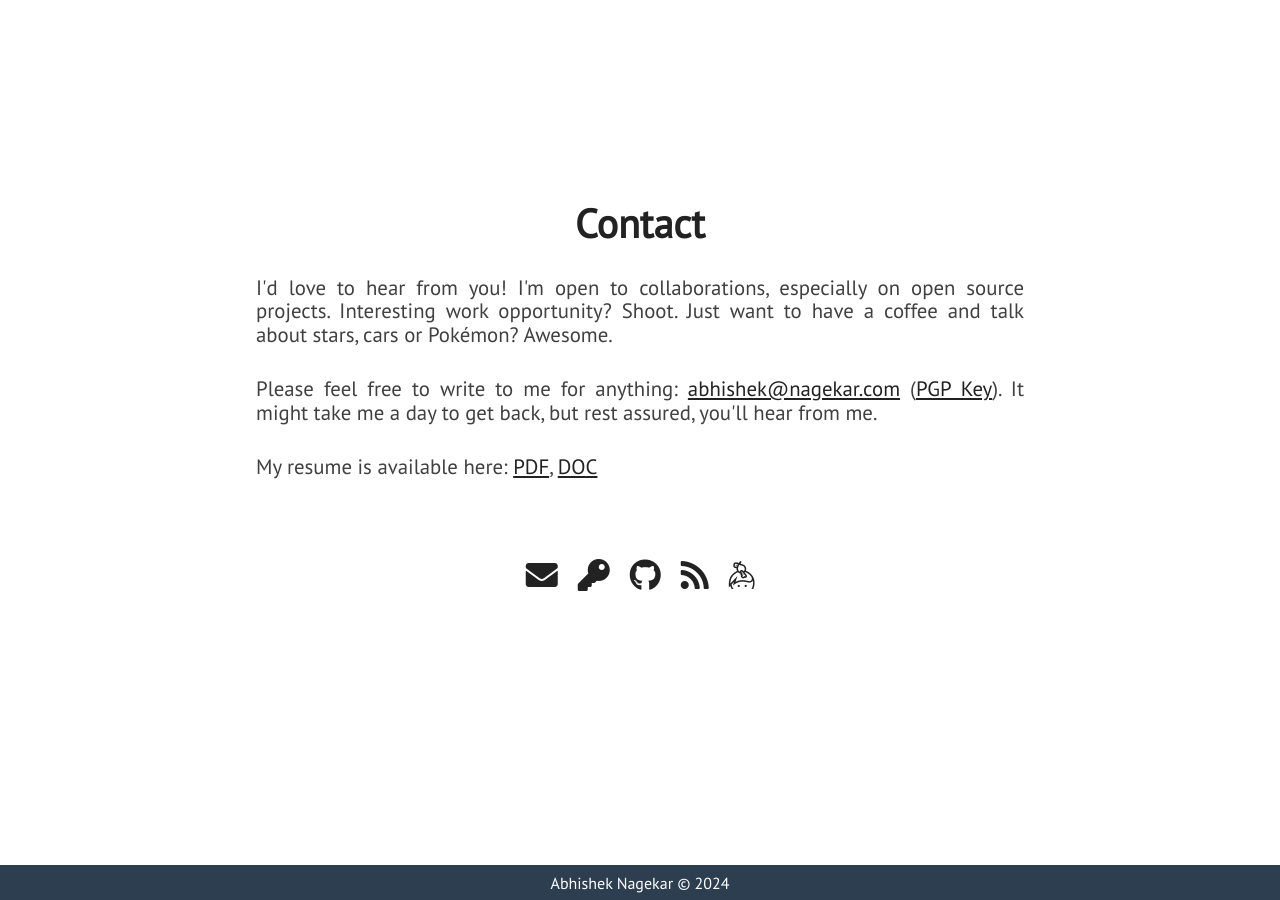
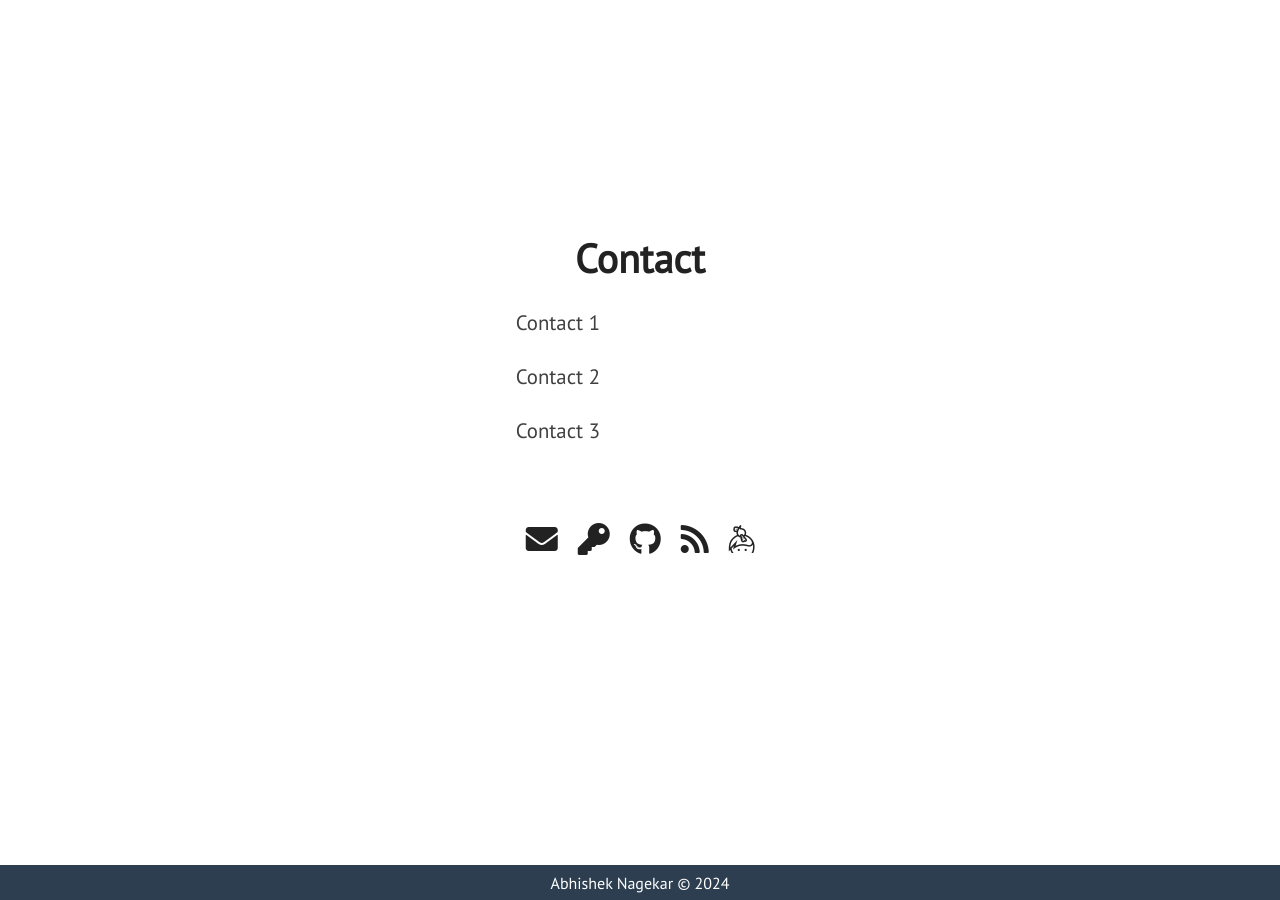
Before and after one commit to cmcabrera97/cmcabrera97.github.io, a Jekyll site: the page built from index.html, in a window 1280 px wide and 900 px high, scrolled down 5081 px. Built offline with Jekyll 4.4.1, drawn with Linux system fonts in a browser that asks for light colours; nearby versions of some CDN libraries.

Commit message:
Update extra.html

```diff
--- a/_includes/extra.html
+++ b/_includes/extra.html
@@ -3,13 +3,13 @@
         <div>
             <div class="section-heading" id="chat-text">Contact</div>
             <p class="paragraph-text justify-text">
-                I'd love to hear from you! I'm open to collaborations, especially on open source projects. Interesting work opportunity? Shoot. Just want to have a coffee and talk about stars, cars or Pokémon? Awesome.
+                Contact 1
             </p>
             <p class="paragraph-text justify-text">
-                Please feel free to write to me for anything: <a href="mailto:{{ site.email }}">{{ site.email }}</a> (<a href="https://www.nagekar.com/publickey.abhishek@nagekar.com.asc">PGP Key</a>). It might take me a day to get back, but rest assured, you'll hear from me.
+                Contact 2
             </p>
             <p class="paragraph-text justify-text">
-                My resume is available here: <a href="{{ site.blog_url }}/resume/resume.pdf">PDF</a>, <a href="{{ site.blog_url }}/resume/resume.docx">DOC</a>
+                Contact 3
             </p>
             <div class="extra-links">
                 <span class="hint--bottom bottom-link" aria-label="Email">
```
